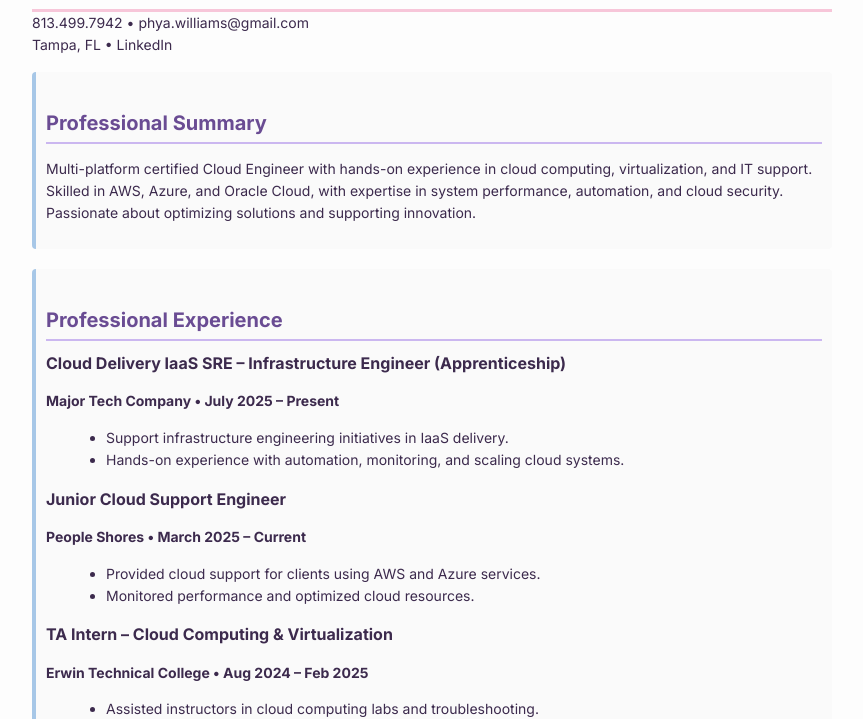
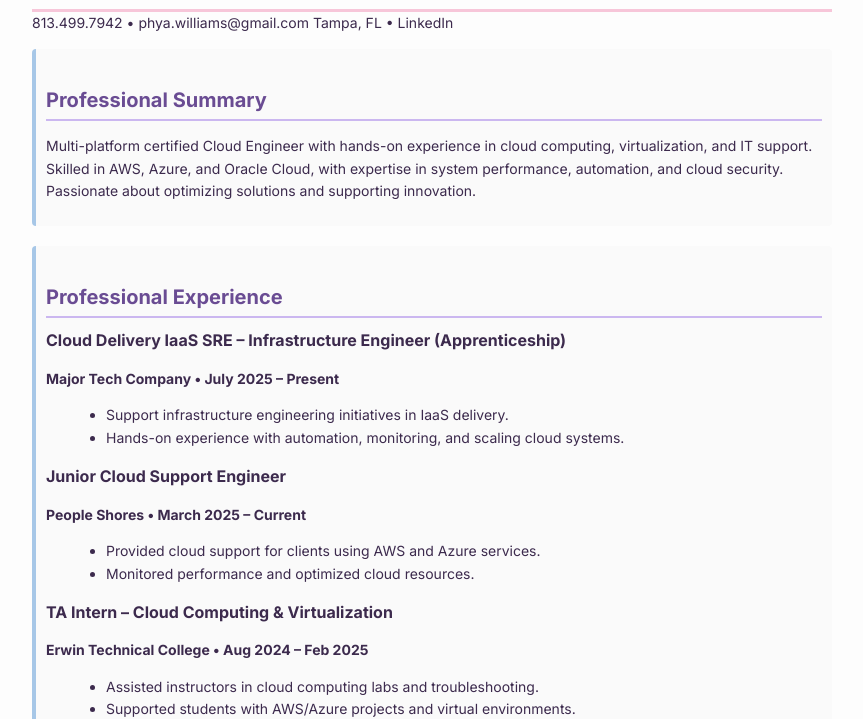
Before and after one commit to phya-williams/portfolio, a plain HTML site: page resume.html in a window 1280 px wide. Shown: the part 81-800 px from the top of the page, without its empty margins (208-1071 px from the left). Drawn offline with Linux system fonts and the light colour scheme.

Commit message:
Update resume.html

```diff
--- a/resume.html
+++ b/resume.html
@@ -78,7 +78,7 @@ ul {
   <!-- HEADER -->
   <h1>Phya Williams</h1>
   <div class="contact">
-     813.499.7942 •  <a href="mailto:phya.williams@gmail.com">phya.williams@gmail.com</a><br>
+     813.499.7942 •  <a href="mailto:phya.williams@gmail.com">phya.williams@gmail.com</a>
      Tampa, FL • <a href="https://www.linkedin.com" target="_blank">LinkedIn</a>
   </div>
 
```
